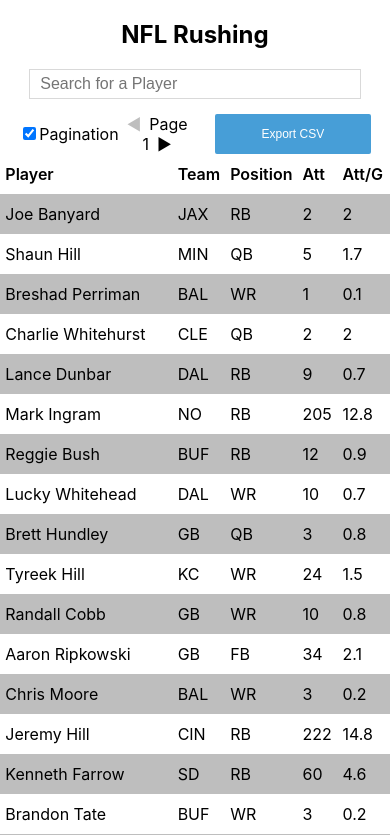
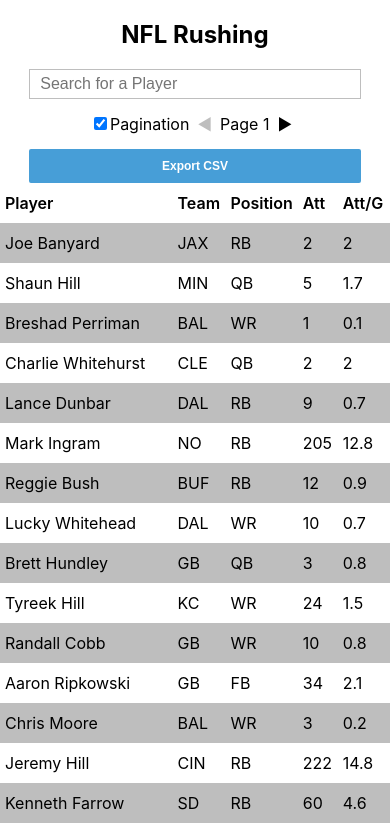
Before and after one commit to incarnateTheGreat/nfl-rushing, a React (Create React App) app: page / in a window 390 px wide. Shown: the top 835 px of the page. Built offline with nearby package versions, Linux system fonts and the light colour scheme.

Commit message:
More style updates.

```diff
--- a/package.json
+++ b/package.json
@@ -10,7 +10,7 @@
     "react-scripts": "2.1.3"
   },
   "scripts": {
-    "start": "react-scripts start",
+    "start": "PORT=3030 react-scripts start",
     "build": "react-scripts build",
     "test": "react-scripts test",
     "eject": "react-scripts eject"
@@ -26,6 +26,8 @@
   ],
   "devDependencies": {
     "classnames": "^2.2.6",
-    "json-loader": "^0.5.7"
+    "enzyme": "^3.8.0",
+    "json-loader": "^0.5.7",
+    "react-addons-test-utils": "^15.6.2"
   }
 }
--- a/src/styles/styles.scss
+++ b/src/styles/styles.scss
@@ -28,6 +28,7 @@
                 color: $white;
                 cursor: pointer;
                 font-size: $font-size-small;
+                font-weight: bold;
                 padding: 8px 12px;
                 transition: background-color 0.1s;
                 width: 140px;
@@ -39,10 +40,9 @@
             }
 
             .searchInput {
-                background-color: white;
-                border: 1px solid #cdcdcd;
-                border-color: rgba(0, 0, 0, .15);
-                font-size: 16px;
+                background-color: $white;
+                border: 1px solid $dark-grey;
+                font-size: $font-size-base;
                 flex-basis: 40%;
                 height: 30px;
                 outline: none;
@@ -129,3 +129,25 @@
         }
     }
 }
+
+@media only screen and (max-width: 520px) {
+    .App {
+        header {
+            nav {
+                .searchInput {
+                    flex-basis: 85%;
+                }
+
+                .nav__interactive {
+                    flex-basis: 85%;
+                    justify-content: center;
+                    margin: 0 0 15px;
+                }
+
+                .exportCSV {
+                    flex-basis: 85%;
+                }
+            }
+        }
+    }
+}
--- a/src/styles/table.scss
+++ b/src/styles/table.scss
@@ -4,6 +4,9 @@
     padding: 0 0 30px;
 
     &__table {
+        display: table;
+        width: 820px;
+
         &__row {
             display: table-row;
         }
@@ -27,6 +30,7 @@
             display: table-cell;
             padding: 10px 5px;
             white-space: nowrap;
+            width: 50%;
         }
 
         &__columnHeader {
```
